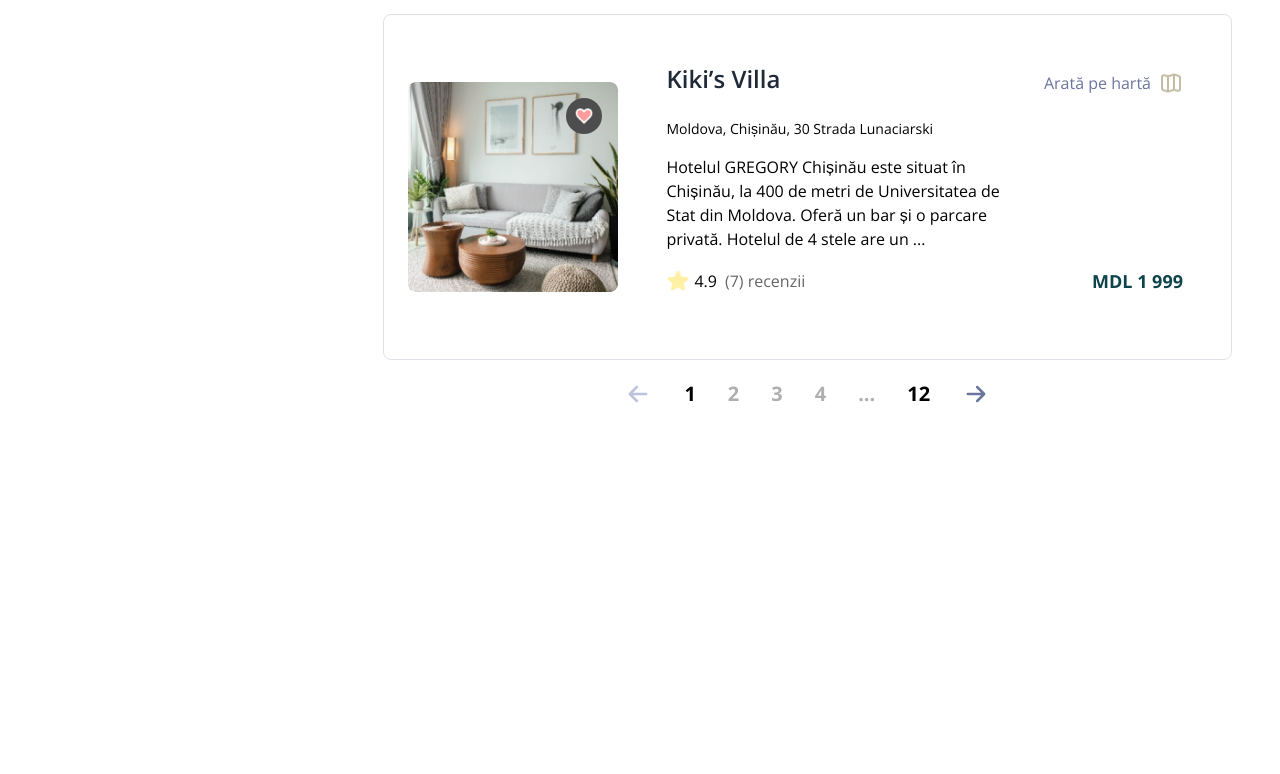
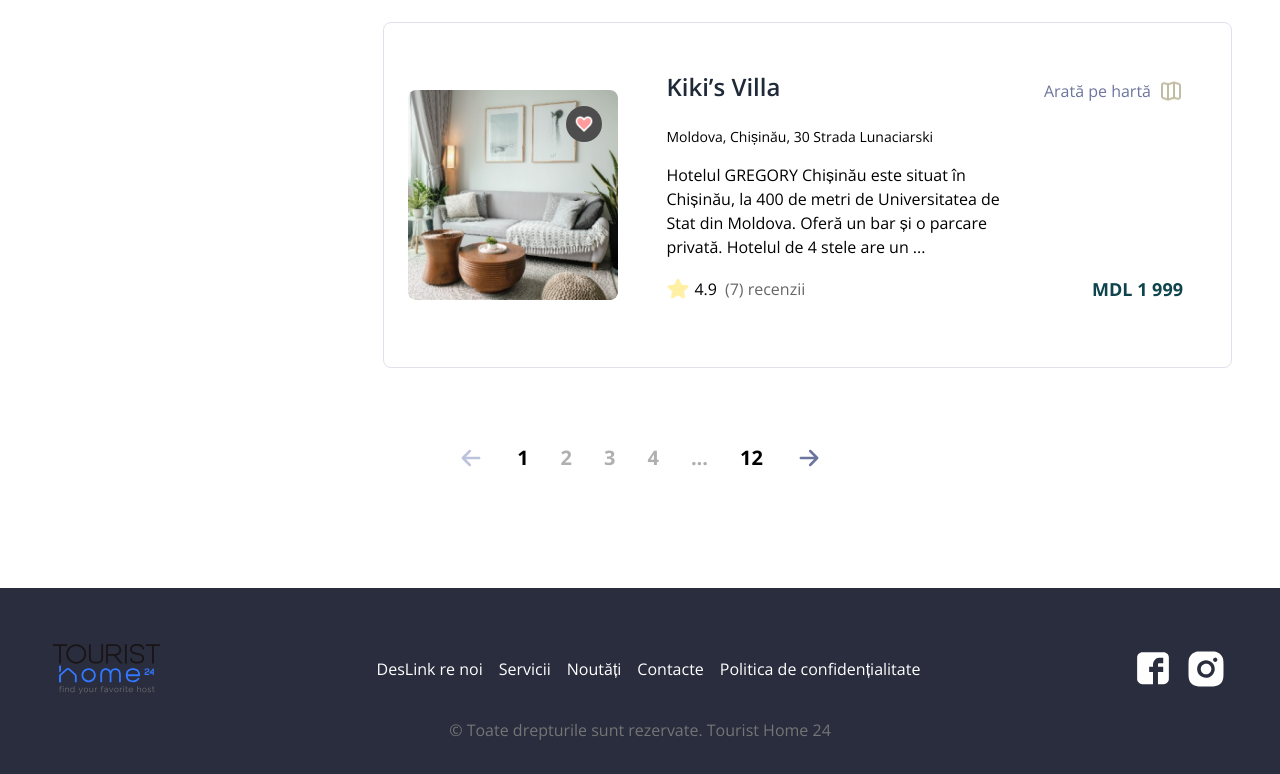
Before and after one commit to Panter530xd/tourist-task, a Next.js app in the folder tourist/: page / in a window 1280 px wide. Shown: the part 2263-3037 px from the top of the page. Before the commit the page ends 2715 px from the top, so only its background shows below. Built offline with nearby package versions, Linux system fonts and the light colour scheme.

Commit message:
add footer

```diff
--- /dev/null
+++ b/tourist/src/app/components/footer.tsx
@@ -0,0 +1,35 @@
+import Image from "next/image";
+import Link from "next/link";
+import Logo from "../../../public/photos/svg/logo 1.svg";
+import FacebookIcon from "../../../public/photos/svg/ps_facebook-alt.svg";
+import InstagramIcon from "../../../public/photos/svg/ri_instagram-fill.svg";
+export default function FooterComponent() {
+  return (
+    <footer className="flex flex-col bg-[#292D3D] py-8">
+      <div className="flex justify-between items-center text-white w-11/12 mx-auto py-6">
+        <Link href="/">
+          <Image src={Logo} alt="Logo" />
+        </Link>
+
+        <div className=" flex gap-4 items-center">
+          <Link href="/">DesLink re noi</Link>
+          <Link href="/">Servicii</Link>
+          <Link href="/">Noutăți</Link>
+          <Link href="/">Contacte</Link>
+          <Link href="/">Politica de confidențialitate</Link>
+        </div>
+        <div className=" flex gap-4 items-center">
+          <Link href="/facebook">
+            <Image src={FacebookIcon} alt="facebook" />
+          </Link>
+          <Link href="/instagram">
+            <Image src={InstagramIcon} alt="instagram" />
+          </Link>
+        </div>
+      </div>
+      <p className="text-[#757575] flex justify-center">
+        &copy; Toate drepturile sunt rezervate. Tourist Home 24
+      </p>
+    </footer>
+  );
+}
--- a/tourist/src/app/layout.tsx
+++ b/tourist/src/app/layout.tsx
@@ -2,6 +2,7 @@ import type { Metadata } from "next";
 import { Open_Sans } from "next/font/google";
 import "./globals.css";
 import NavbarComponent from "./components/nav-bar";
+import FooterComponent from "./components/footer";
 
 const inter = Open_Sans({ subsets: ["latin"] });
 
@@ -20,6 +21,7 @@ export default function RootLayout({
       <body className={inter.className}>
         <NavbarComponent />
         {children}
+        <FooterComponent />
       </body>
     </html>
   );
--- a/tourist/src/app/page.tsx
+++ b/tourist/src/app/page.tsx
@@ -34,11 +34,11 @@ export default function Home() {
   };
 
   return (
-    <main className="max-w-screen-2xl mx-auto lg:w-[95%] w-11/12 py-6 flex-col gap-4">
+    <main className="max-w-screen-2xl mx-auto lg:w-[95%] w-11/12 py-8 flex-col gap-4">
       <div className="flex justify-center pb-10">
         <CustomInput />
       </div>
-      <div className="flex gap-10">
+      <div className="flex gap-10 pb-10">
         <div className="w-1/4 p-4">
           <CheckboxFilter />
         </div>
@@ -62,13 +62,14 @@ export default function Home() {
               <CardComponent key={index} {...cardData} />
             ))}
           </div>
-
-          <PaginationControls
-            totalPages={totalPages}
-            currentPage={currentPage}
-            onPageChange={handlePageChange}
-          />
         </div>
+      </div>
+      <div className="pb-20">
+        <PaginationControls
+          totalPages={totalPages}
+          currentPage={currentPage}
+          onPageChange={handlePageChange}
+        />
       </div>
     </main>
   );
```
Also changed, not shown: tourist/public/photos/svg/ps_facebook-alt.svg (added), tourist/public/photos/svg/ri_instagram-fill.svg (added).
